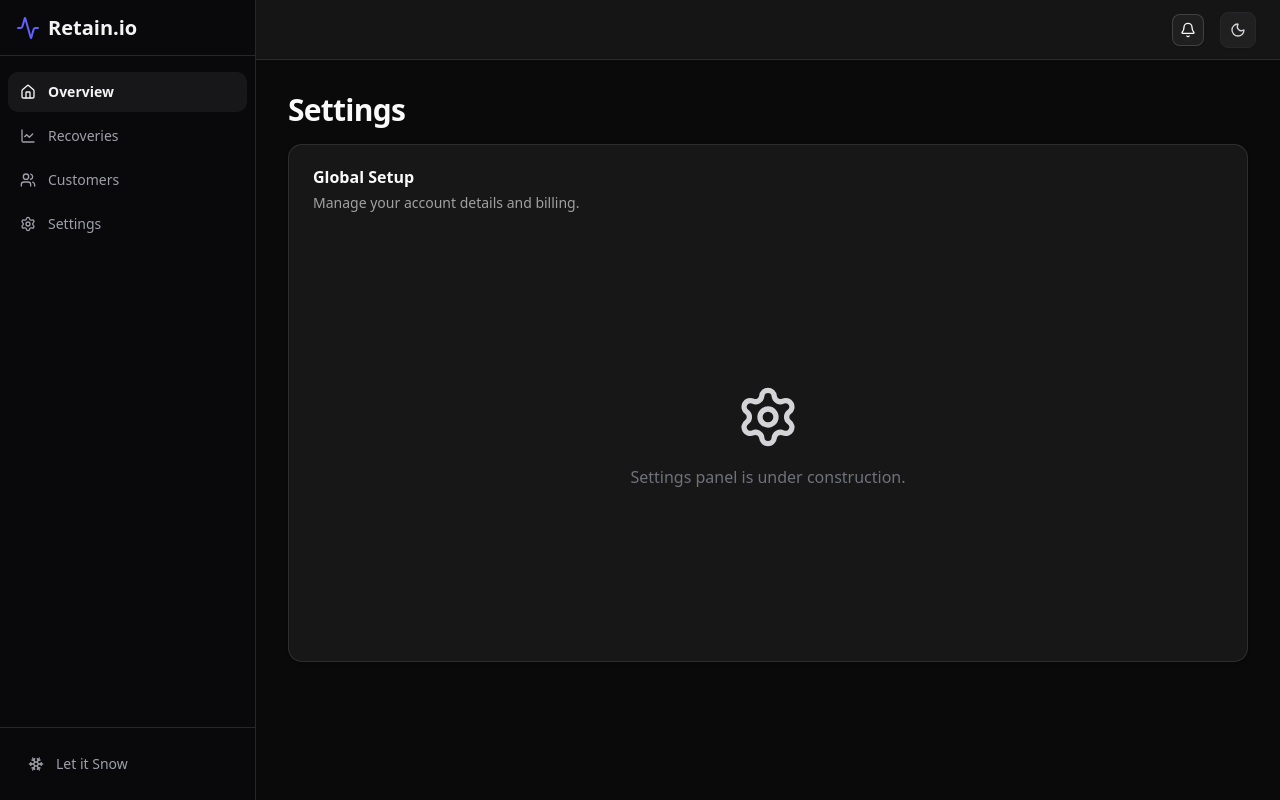
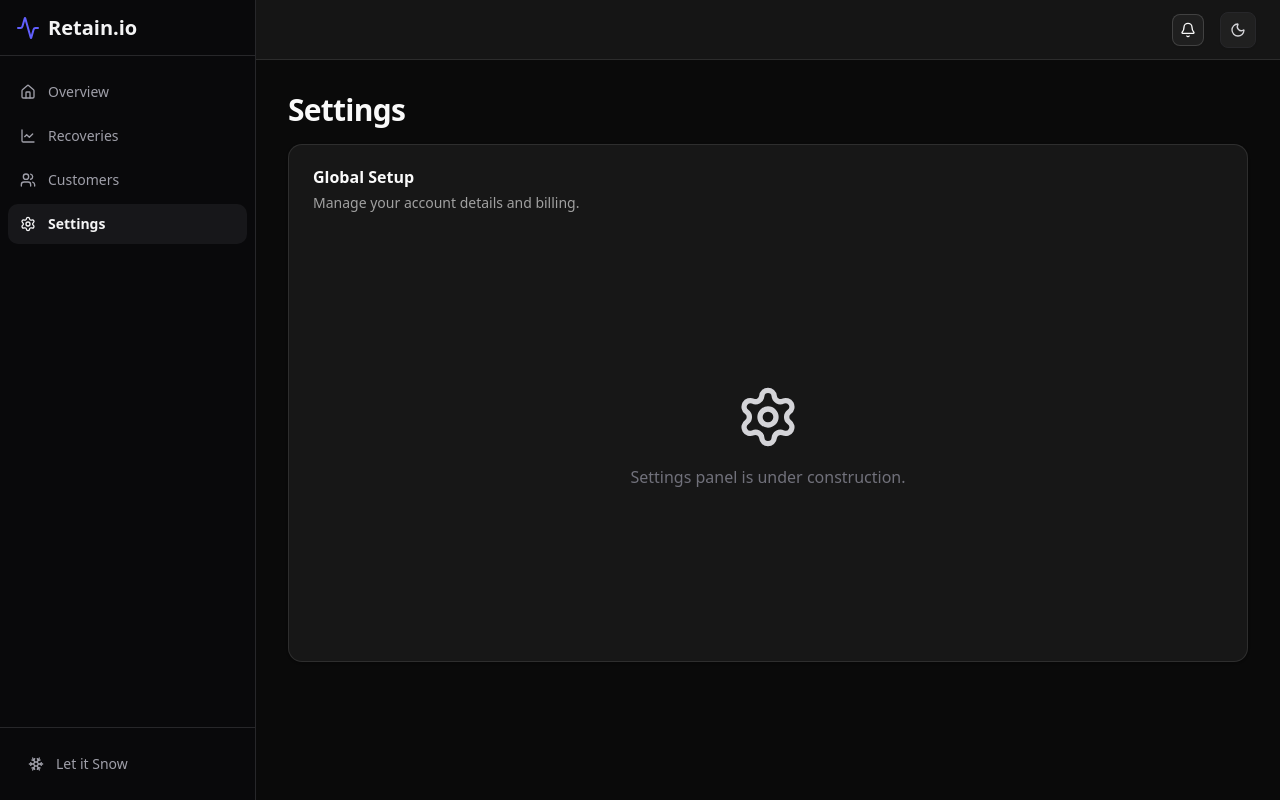
Before and after one commit to erkanrzgc/retain-io, a Next.js app: page /dashboard/settings in a window 1280 px wide. Built offline with nearby package versions, Linux system fonts and the light colour scheme; no server answers.

Commit message:
fix(ui): implement dynamic routing state for sidebar links

```diff
--- a/src/components/layout/sidebar.tsx
+++ b/src/components/layout/sidebar.tsx
@@ -1,11 +1,20 @@
 "use client";
 
 import Link from 'next/link';
+import { usePathname } from 'next/navigation';
 import { Home, LineChart, Users, Settings, Activity, Snowflake } from 'lucide-react';
 import { useSnow } from '@/components/providers/snow-provider';
 
 export function Sidebar() {
   const { isSnowing, toggleSnow } = useSnow();
+  const pathname = usePathname();
+
+  const navLinks = [
+    { name: 'Overview', href: '/dashboard', icon: Home },
+    { name: 'Recoveries', href: '/dashboard/recoveries', icon: LineChart },
+    { name: 'Customers', href: '/dashboard/customers', icon: Users },
+    { name: 'Settings', href: '/dashboard/settings', icon: Settings },
+  ];
 
   return (
     <div className="flex h-screen w-64 flex-col border-r border-zinc-200 dark:border-zinc-800 bg-white dark:bg-zinc-950 text-zinc-900 dark:text-zinc-100 justify-between transition-colors">
@@ -18,34 +27,25 @@ export function Sidebar() {
       </div>
       <div className="flex-1 overflow-auto py-4">
         <nav className="grid items-start px-2 text-sm font-medium gap-1">
-          <Link
-            href="/dashboard"
-            className="flex items-center gap-3 rounded-lg bg-indigo-50 dark:bg-zinc-800/50 text-indigo-700 dark:text-zinc-100 px-3 py-2.5 transition-all font-semibold"
-          >
-            <Home className="h-4 w-4" />
-            Overview
-          </Link>
-          <Link
-            href="/dashboard/recoveries"
-            className="flex items-center gap-3 rounded-lg px-3 py-2.5 text-zinc-600 dark:text-zinc-400 transition-all hover:bg-zinc-100 dark:hover:bg-zinc-900 hover:text-zinc-900 dark:hover:text-zinc-100"
-          >
-            <LineChart className="h-4 w-4" />
-            Recoveries
-          </Link>
-          <Link
-            href="/dashboard/customers"
-            className="flex items-center gap-3 rounded-lg px-3 py-2.5 text-zinc-600 dark:text-zinc-400 transition-all hover:bg-zinc-100 dark:hover:bg-zinc-900 hover:text-zinc-900 dark:hover:text-zinc-100"
-          >
-            <Users className="h-4 w-4" />
-            Customers
-          </Link>
-          <Link
-            href="/dashboard/settings"
-            className="flex items-center gap-3 rounded-lg px-3 py-2.5 text-zinc-600 dark:text-zinc-400 transition-all hover:bg-zinc-100 dark:hover:bg-zinc-900 hover:text-zinc-900 dark:hover:text-zinc-100"
-          >
-            <Settings className="h-4 w-4" />
-            Settings
-          </Link>
+          {navLinks.map((link) => {
+            const isActive = pathname === link.href;
+            const Icon = link.icon;
+
+            return (
+              <Link
+                key={link.name}
+                href={link.href}
+                className={`flex items-center gap-3 rounded-lg px-3 py-2.5 transition-all ${
+                  isActive
+                    ? 'bg-indigo-50 dark:bg-zinc-800/50 text-indigo-700 dark:text-zinc-100 font-semibold'
+                    : 'text-zinc-600 dark:text-zinc-400 hover:bg-zinc-100 dark:hover:bg-zinc-900 hover:text-zinc-900 dark:hover:text-zinc-100'
+                }`}
+              >
+                <Icon className="h-4 w-4" />
+                {link.name}
+              </Link>
+            )
+          })}
         </nav>
       </div>
       </div>
```
